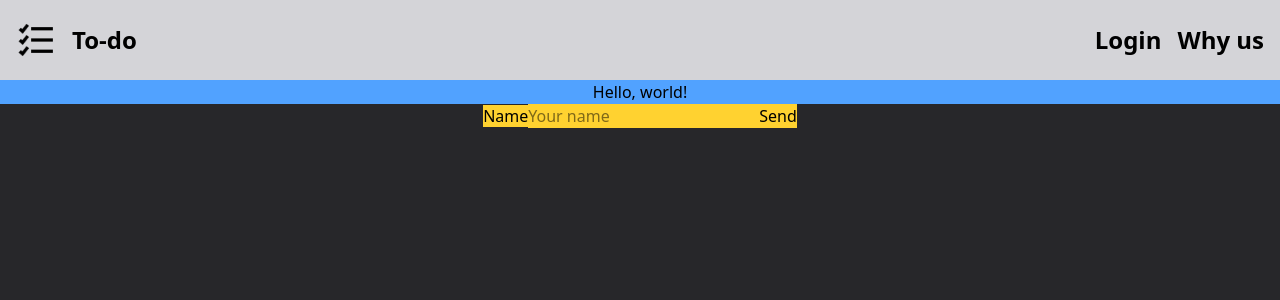
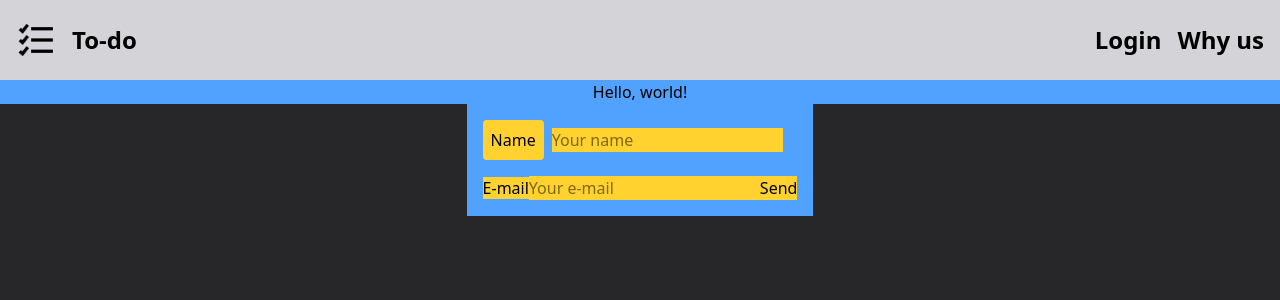
Before and after one commit to alohamat/todo-fullstack, a React (Vite) app in the folder frontend/: page /register in a window 1280 px wide. Shown: the top 300 px of the page. Built offline with nearby package versions, Linux system fonts and the light colour scheme.

Commit message:
starting register form: changed base

```diff
--- a/frontend/src/components/RegisterForm.tsx
+++ b/frontend/src/components/RegisterForm.tsx
@@ -1,25 +1,40 @@
 import { useForm } from "react-hook-form";
 
-const onSubmit = (data:object) => {
-    console.log(data);
-}
+type FormData = {
+  username: string;
+  useremail: string;
+};
+
+const onSubmit = (data: FormData) => {
+  console.log(data.username);
+};
 
 function RegisterForm() {
-    const { register, handleSubmit } = useForm();
-    return(
-        <div>
-            <form onSubmit={handleSubmit(onSubmit)}>
-                <label className="bg-amber-300">Name</label>
-                <input type="text"
+  const { register, handleSubmit } = useForm<FormData>();
+  return (
+    <form onSubmit={handleSubmit(onSubmit)} className="flex flex-col gap-4 p-4 bg-blue-400 w-fit mx-auto">
+      <div className="flex items-center gap-2">
+        <label className="bg-amber-300 rounded p-2">Name</label>
+        <input
+          type="text"
           placeholder="Your name"
           className="bg-amber-300"
           {...register("username")}
         />
-                <button type="submit"
+      </div>
+      <div>
+        <label className="bg-amber-300">E-mail</label>
+        <input
+          type="text"
+          placeholder="Your e-mail"
           className="bg-amber-300"
-                >Send</button>
+          {...register("useremail")}
+        />
+        <button type="submit" className="bg-amber-300">
+          Send
+        </button>
+      </div>
     </form>
-        </div>
   );
 }
 
```
Lines whose indentation alone changed are shown as unchanged.
